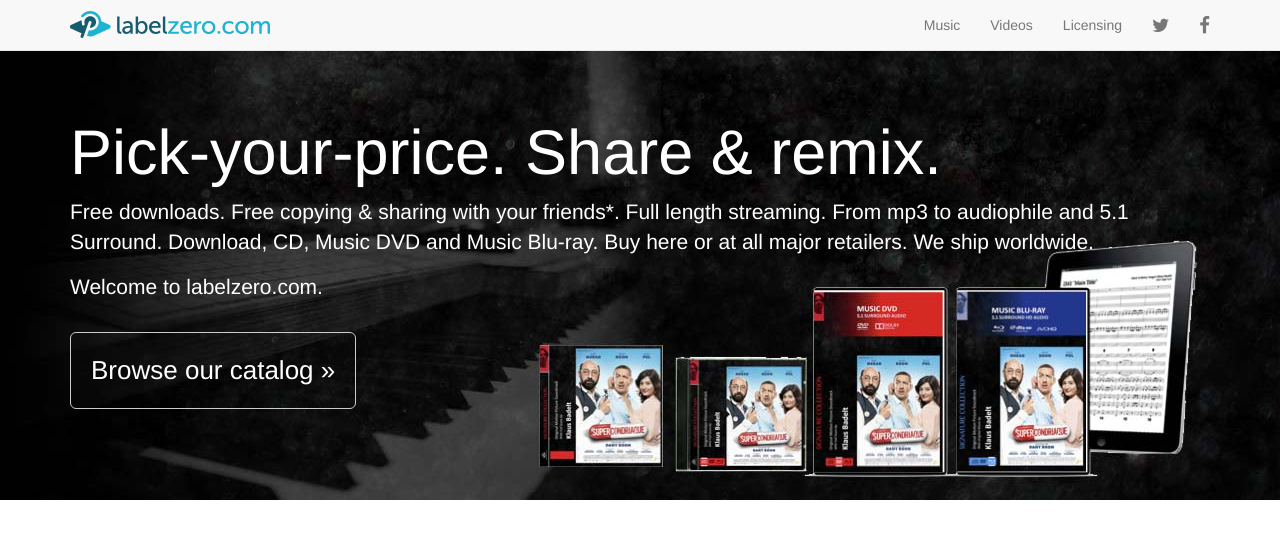
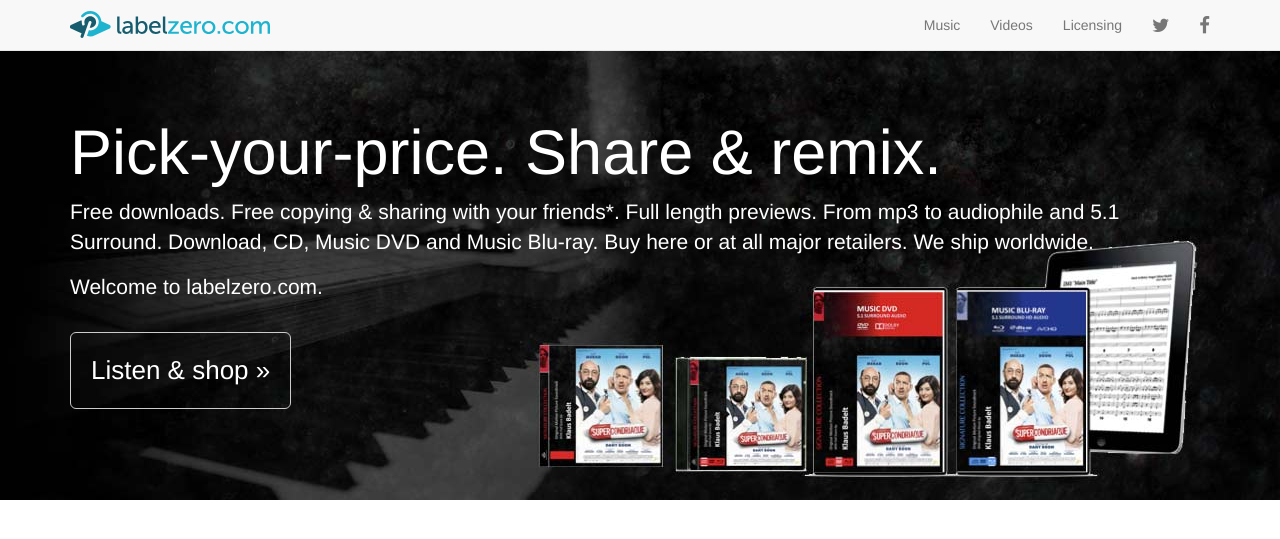
Before and after one commit to klausbadelt/labelzero.com, a Jekyll site: the page built from index.html, in a window 1280 px wide and 1271 px high, cut to the strip 0-540 px from the top of the window. Built offline with Jekyll 4.4.1, drawn with Linux system fonts in a browser that asks for light colours; nearby versions of some CDN libraries; Markdown is read by kramdown in place of the engine named in the settings.

```diff
--- a/index.html
+++ b/index.html
@@ -8,10 +8,10 @@ id: home
 <div class="jumbotron">
   <div class="container">
     <h1>Pick-your-price. Share &amp; remix.</h1>
-    <p>Free downloads. Free copying & sharing with your friends*. Full length streaming. From mp3 to audiophile and 5.1 Surround. Download, CD, Music DVD and Music Blu-ray. Buy here or at all major retailers. We ship worldwide.</p>
+    <p>Free downloads. Free copying & sharing with your friends*. Full length previews. From mp3 to audiophile and 5.1 Surround. Download, CD, Music DVD and Music Blu-ray. Buy here or at all major retailers. We ship worldwide.</p>
     <p>Welcome to labelzero.com.</p>
     <p>
-      <a href="#music" class="btn btn-default btn-lg">Browse our catalog &raquo;</a><br />
+      <a href="#music" class="btn btn-default btn-lg">Listen &amp; shop &raquo;</a><br />
     </p>
   </div>
 </div>
```
Also changed, not shown: _layouts/post.html (+25 -6 lines), _posts/2012-05-02-Shanghai_Calling_Original_Score_.md (+1 -0 lines), _posts/2014-02-19-Supercondriaque_Original_Score_.md (+2 -1 lines), images/209475995-flac.jpg (added), images/3536086185-flac.jpg (renamed from images/3536086185.jpg), images/score-thumb.jpg (added).
